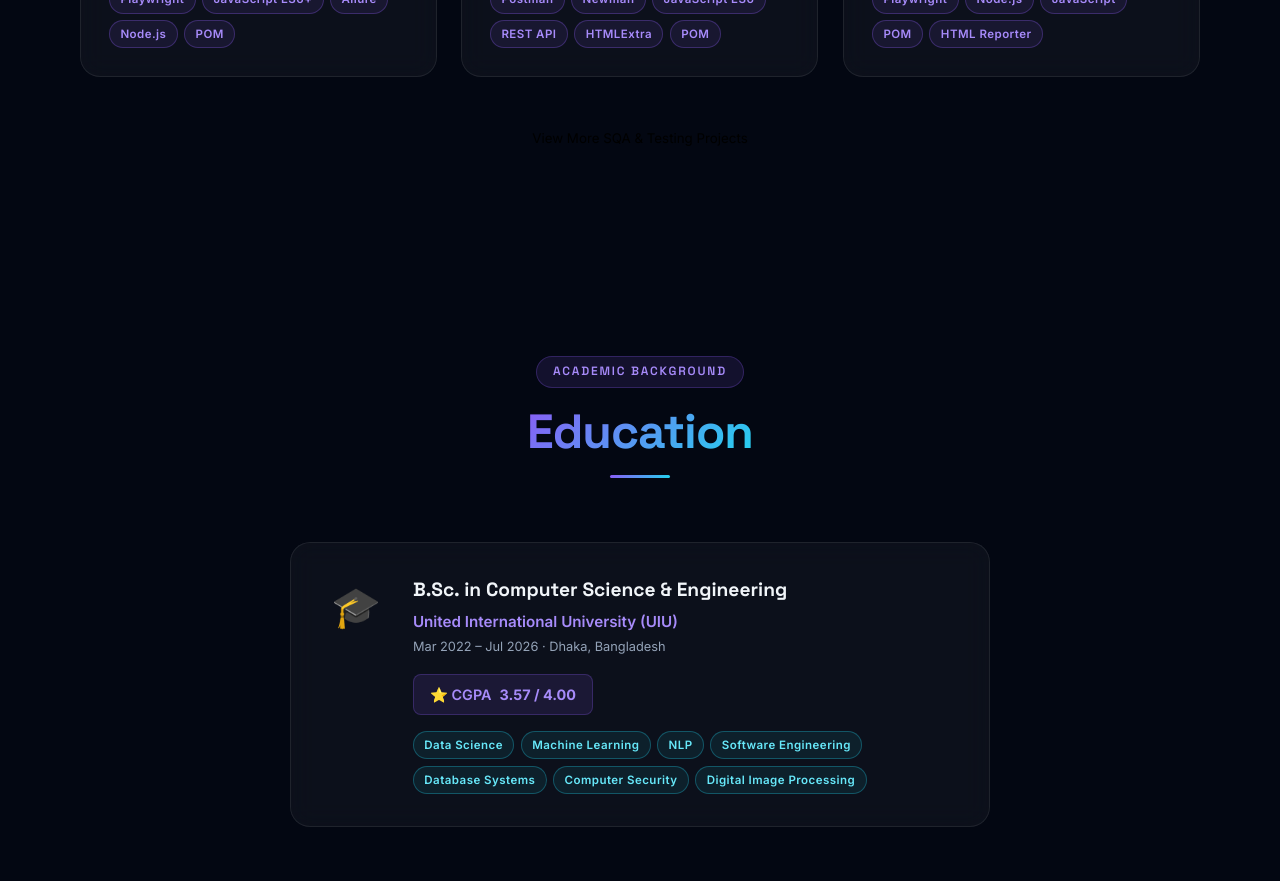
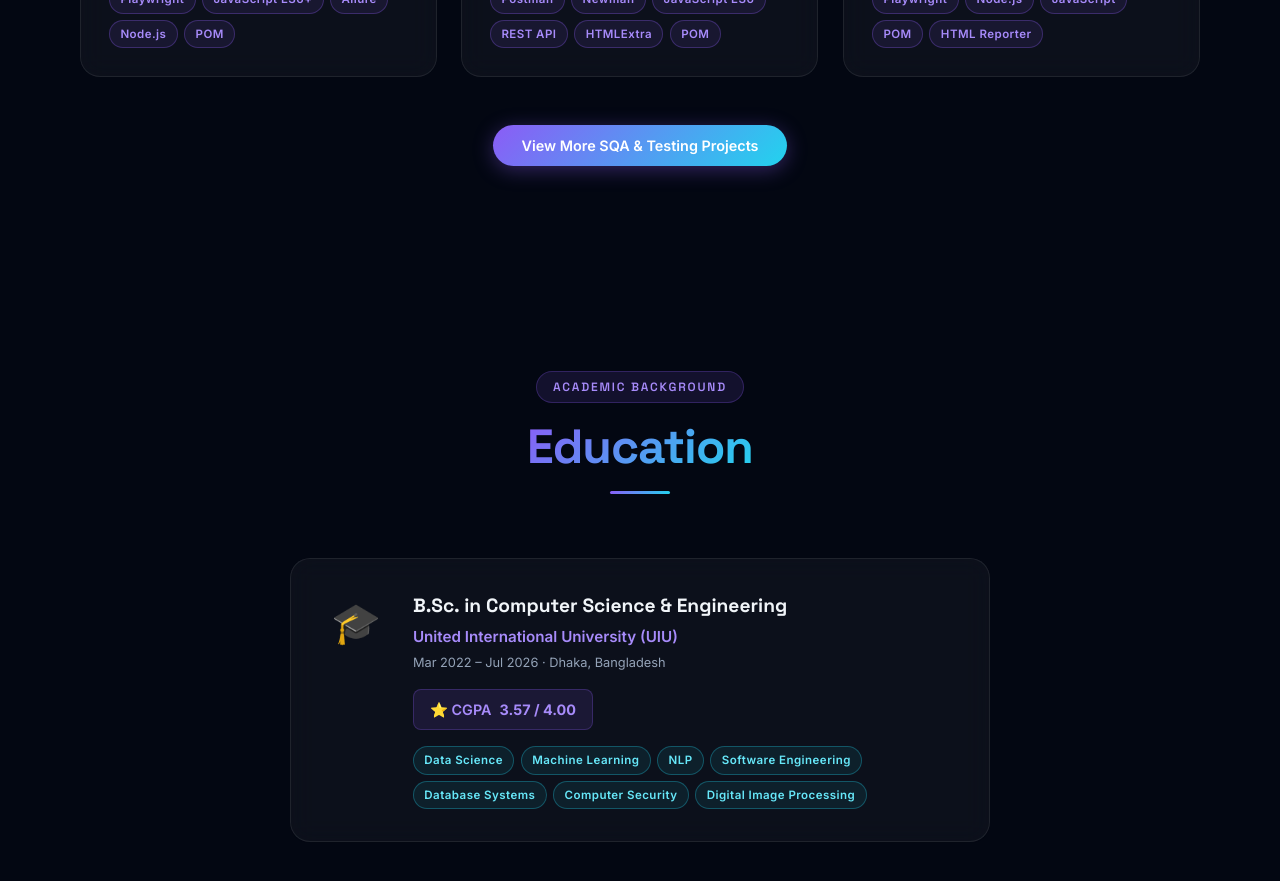
Before and after one commit to Nahin197/nahin-portfolio, a Next.js app: page / in a window 1280 px wide. Shown: the part 4540-5421 px from the top of the page. Built offline with nearby package versions, Linux system fonts and the light colour scheme.

Commit message:
fix: correct css class for view more button so it is visible

```diff
--- a/app/page.js
+++ b/app/page.js
@@ -698,7 +698,7 @@ function Projects() {
 
         {!expanded && filtered.length > 3 && (
           <div className="view-all-projects-container" style={{ textAlign: 'center', marginTop: '3rem', animation: 'fadeIn 0.5s ease-out' }}>
-            <button onClick={() => setExpanded(true)} className="hero-btn primary-btn" style={{ cursor: 'pointer', fontFamily: 'inherit', border: 'none' }}>
+            <button onClick={() => setExpanded(true)} className="btn btn-primary" style={{ cursor: 'pointer', fontFamily: 'inherit' }}>
               View More {activeMeta?.label} Projects
             </button>
           </div>
```
